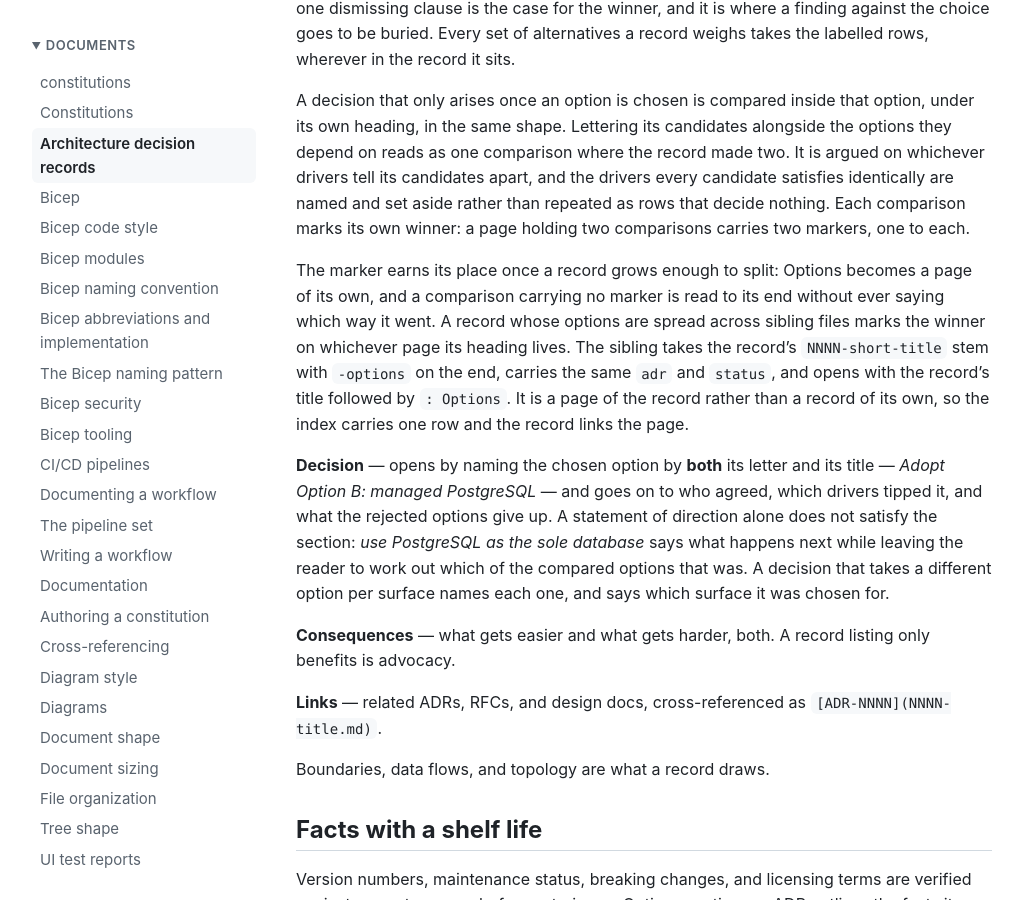
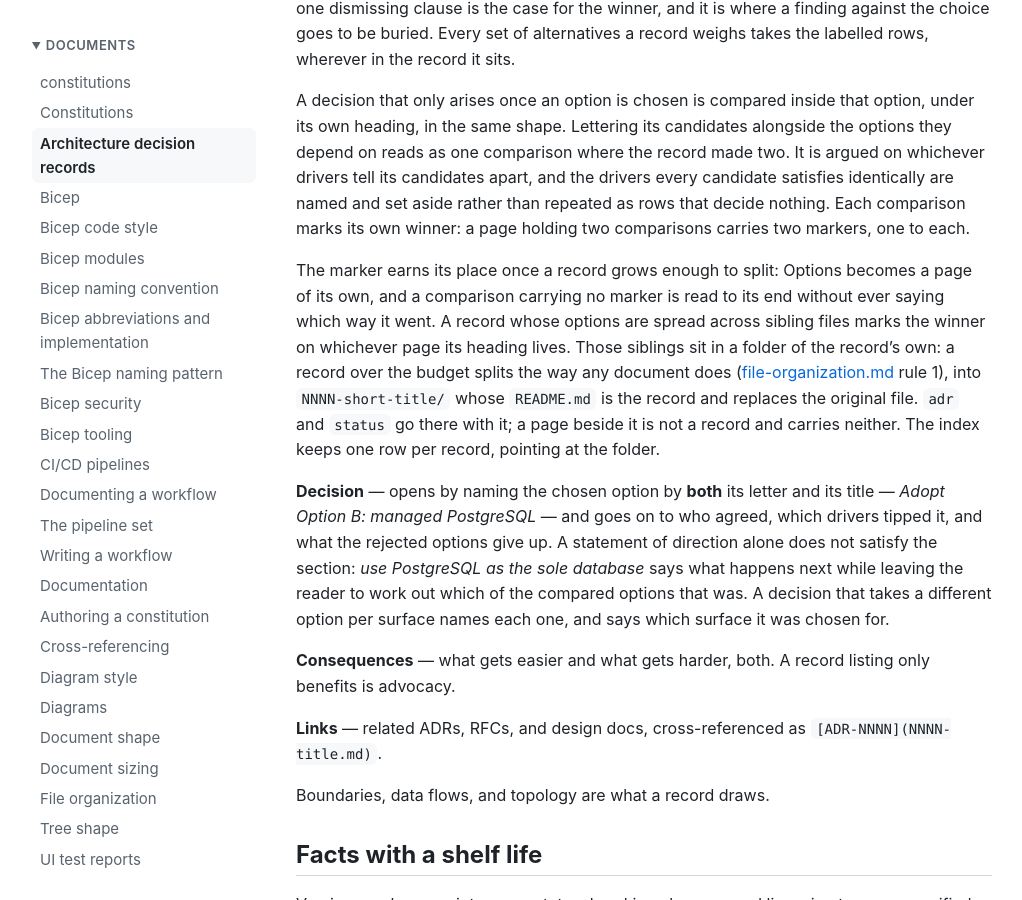
Before and after one commit to polikeiji/constitutions, a Jekyll site: the page built from constitutions/adrs.md, in a window 1280 px wide and 900 px high, scrolled down 1772 px. Shown: the whole window, without its empty margins (128-1150 px from the left). Built offline with Jekyll 4.4.1, drawn with Linux system fonts in a browser that asks for light colours; our own code applies the rules of GitHub Pages for plain Markdown files.

Commit message:
docs(constitutions): defer a split record's shape to file organization
Refs #46

The split rule I added said the options page is a sibling file taking the
record's stem with `-options` on the end. That is what three records in a
consuming project do, and it is wrong: file-organization.md rule 1
already settles how any over-budget document splits, and its worked
example is an ADR.

    docs/adrs/0005-host-docs-on-a-static-site.md   (1,011 words)
      →
    docs/adrs/0005-host-docs-on-a-static-site/
        README.md
        0005-host-docs-on-a-static-site-options.md

A folder, with the README replacing the original file. I had written a
second, flatter rule for the same situation in a second document — which
is the drift the cross-referencing rule exists to stop, and I introduced
it in the change that was closing four other gaps.

This document now points at that rule and adds only what is its own: the
README is the record, `adr` and `status` go there with it, a page beside
it is not a record and carries neither, and the index keeps one row per
record pointing at the folder.

948 words, inside the budget.

Co-Authored-By: Claude Opus 5 (1M context) <noreply@anthropic.com>

```diff
--- a/constitutions/adrs.md
+++ b/constitutions/adrs.md
@@ -86,10 +86,12 @@ its own winner: a page holding two comparisons carries two markers, one to each.
 The marker earns its place once a record grows enough to split: Options becomes a page of
 its own, and a comparison carrying no marker is read to its end without ever saying which
 way it went. A record whose options are spread across sibling files marks the winner on
-whichever page its heading lives. The sibling takes the record's `NNNN-short-title` stem with
-`-options` on the end, carries the same `adr` and `status`, and opens with the record's title
-followed by `: Options`. It is a page of the record rather than a record of its own, so the
-index carries one row and the record links the page.
+whichever page its heading lives. Those siblings sit in a folder of the record's own: a
+record over the budget splits the way any document does
+([file-organization.md](documentation/file-organization.md) rule 1), into
+`NNNN-short-title/` whose `README.md` is the record and replaces the original file. `adr`
+and `status` go there with it; a page beside it is not a record and carries neither. The
+index keeps one row per record, pointing at the folder.
 
 **Decision** — opens by naming the chosen option by **both** its letter and its title —
 *Adopt Option B: managed PostgreSQL* — and goes on to who agreed, which drivers tipped it,
```
